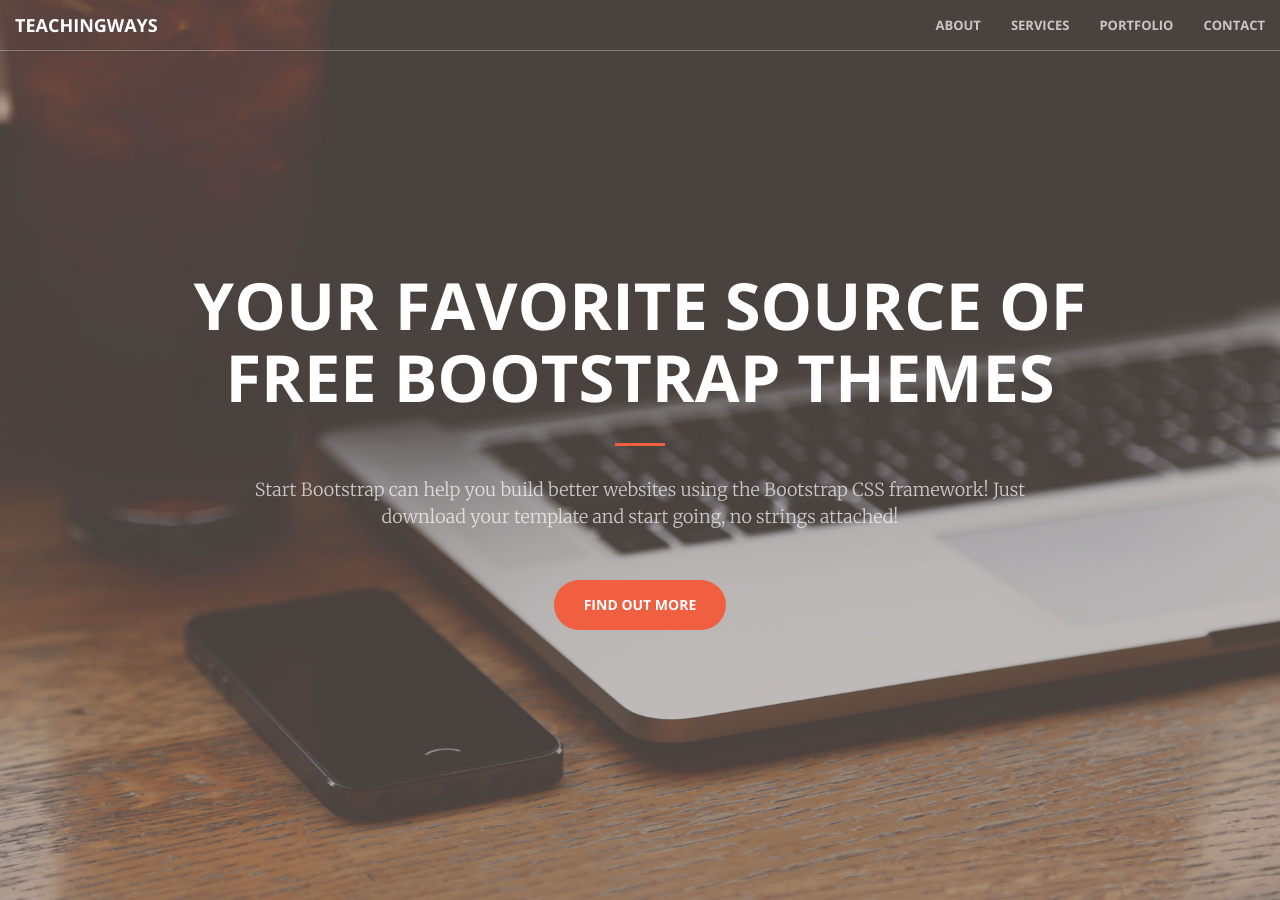
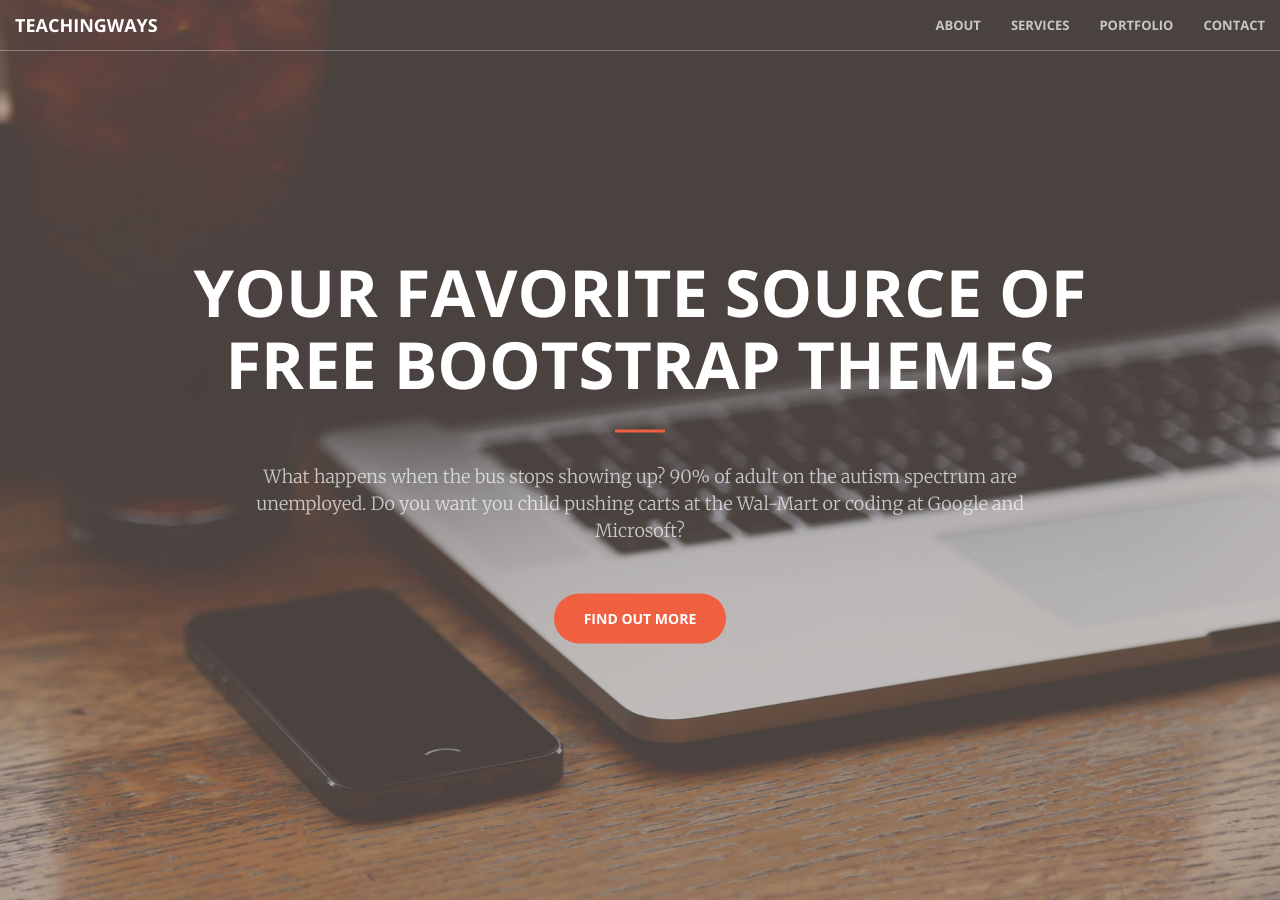
Before and after one commit to muadminis/teachingways_site, a Jekyll site: the page built from index.html, in a window 1280 px wide and 900 px high. Built offline with Jekyll 4.4.1, drawn with Linux system fonts in a browser that asks for light colours; grey boxes are pictures that could not be loaded.

Commit message:
Update header.html
Co-Authored-By: kevinyu600 <kevinyu600@users.noreply.github.com>

```diff
--- a/_includes/header.html
+++ b/_includes/header.html
@@ -3,7 +3,7 @@
         <div class="header-content-inner">
             <h1>Your Favorite Source of Free Bootstrap Themes</h1>
             <hr>
-            <p>Start Bootstrap can help you build better websites using the Bootstrap CSS framework! Just download your template and start going, no strings attached!</p>
+            <p>What happens when the bus stops showing up? 90% of adult on the autism spectrum are unemployed.  Do you want you child pushing carts at the Wal-Mart or coding at Google and Microsoft?</p>
 			<div class="embed-responsive embed-responsive-1by1">
 				<iframe  class="embed-responsive-item" src="https://www.youtube.com/embed/XUAsU_zQVMo?rel=0" allowfullscreen></iframe>
 			</div>
```
